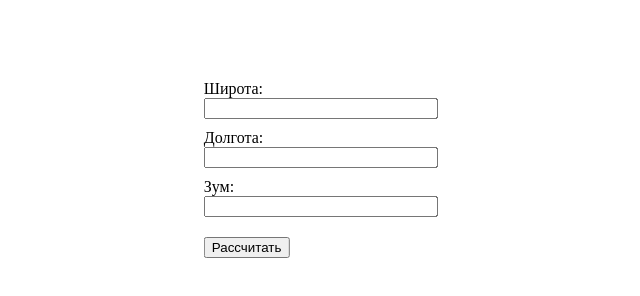
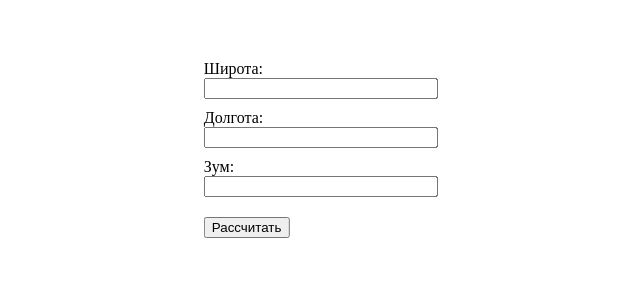
Before and after one commit to mrKazzila/test_task_6, a plain HTML site: page docs/index.html in a window 1280 px wide. Shown: the whole page, without its empty margins (312-952 px from the left). Drawn offline with Linux system fonts and the light colour scheme.

Commit message:
chore: update form-container top

```diff
--- a/docs/src/styles.css
+++ b/docs/src/styles.css
@@ -11,7 +11,7 @@ body {
     text-align: left;
     margin-bottom: 20px;
     position: absolute;
-    top: calc(30% - 160px);
+    top: calc(30% - 180px);
     left: 50%;
     transform: translateX(-50%);
 }
```
